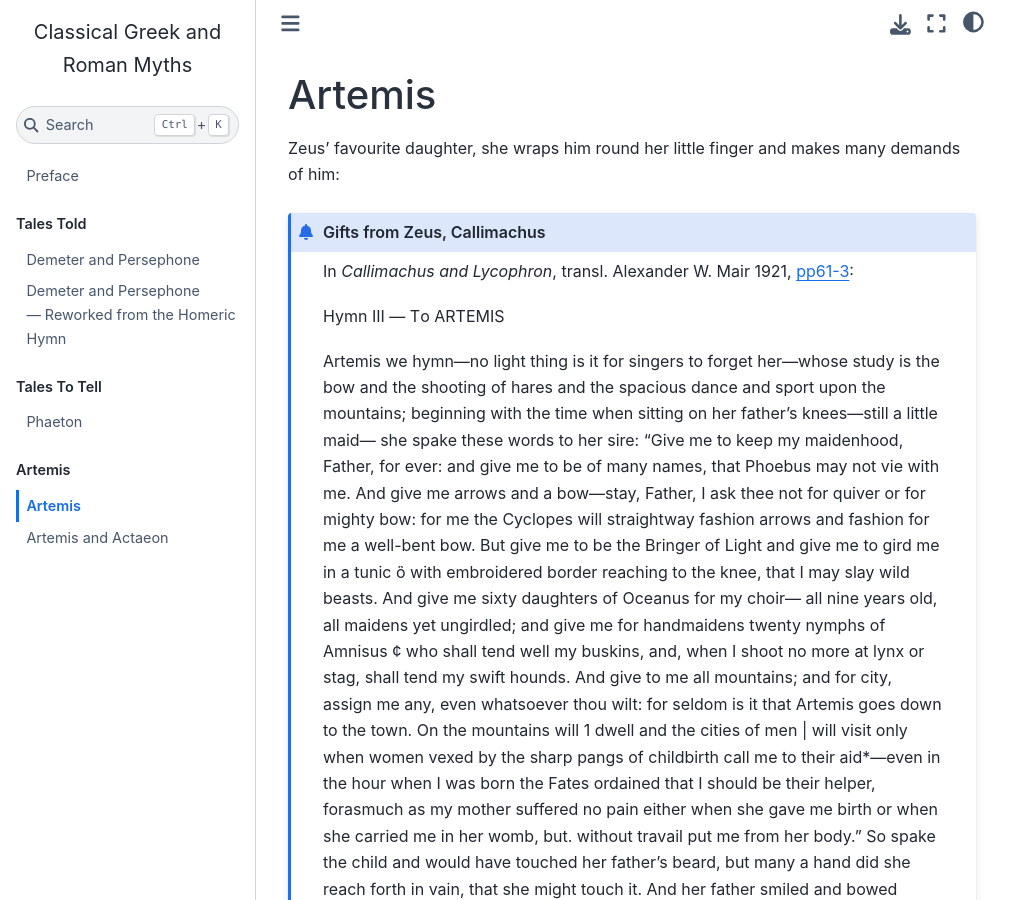
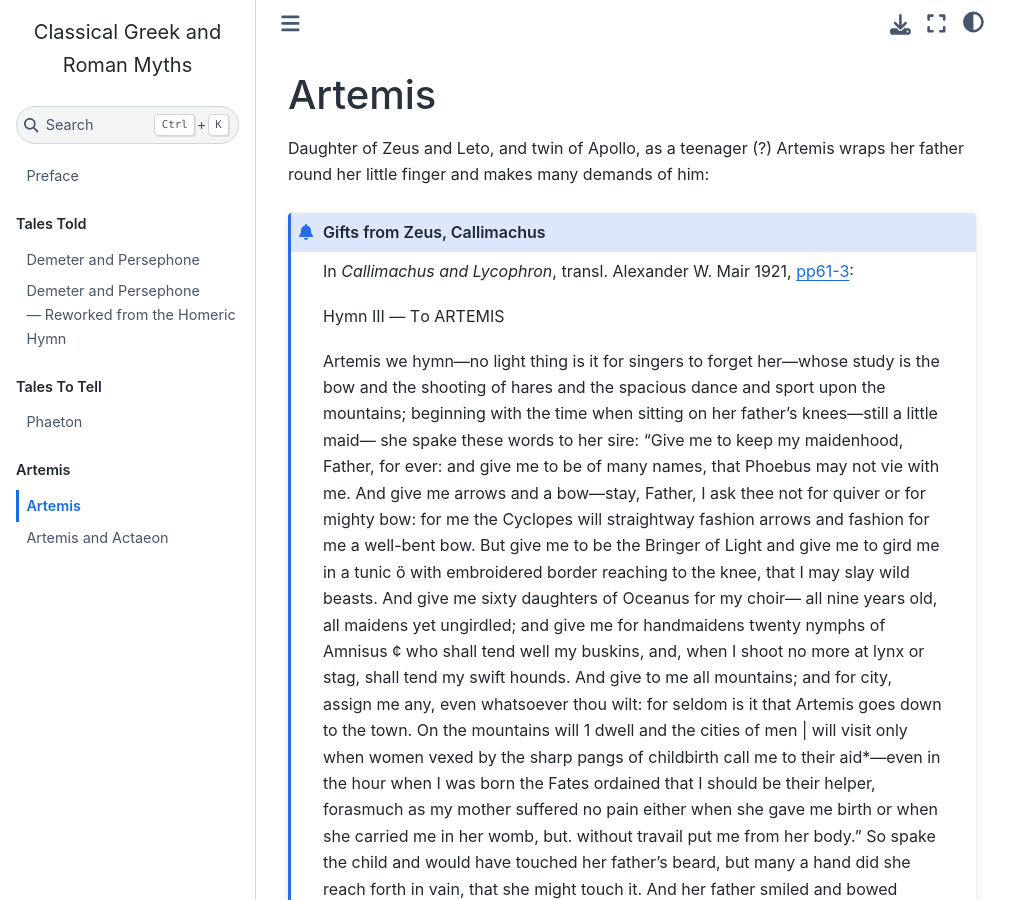
Before and after one commit to psychemedia/classical-roman-and-greek-myths, a Jupyter Book: the page built from artemis.md, in a window 1280 px wide and 900 px high. Shown: the whole window, without its empty margins (0-1031 px from the left). Built offline with Jupyter Book 1.0.4 settings and Sphinx 7.4.7 and the Sphinx Book theme 1.1.4, drawn with Linux system fonts in a browser that asks for light colours.

Commit message:
Update description of Artemis in artemis.md
Clarified description of Artemis and her relationship with Zeus.

````diff
--- a/artemis.md
+++ b/artemis.md
@@ -1,6 +1,6 @@
 # Artemis
 
-Zeus' favourite daughter, she wraps him round her little finger and makes many demands of him:
+Daughter of Zeus and Leto, and twin of Apollo, as a teenager (?) Artemis wraps her father round her little finger and makes many demands of him:
 
 ```{admonition} Gifts from Zeus, Callimachus
 
````
